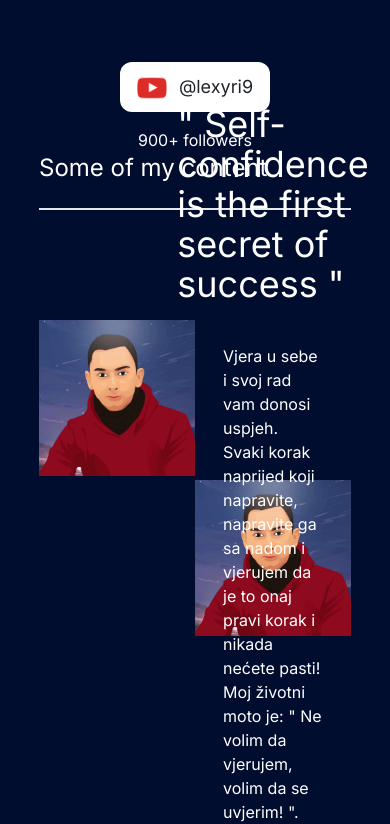
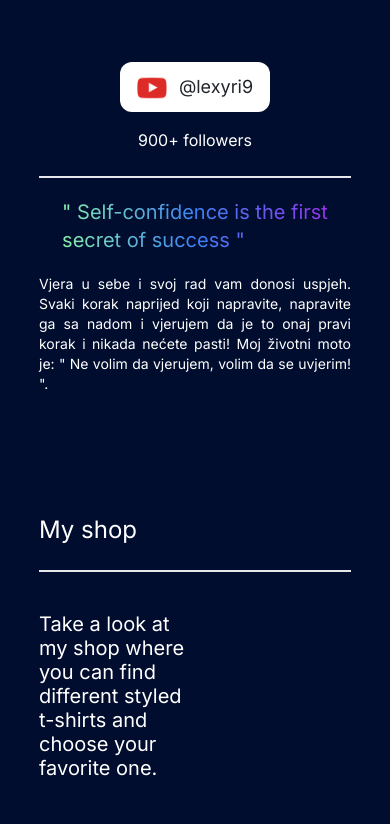
Before and after one commit to DenisKantic/Lexyri9_portfolio_NextJS, a Next.js app: page / in a window 390 px wide. Shown: the part 3305-4129 px from the top of the page. Built offline with nearby package versions, Linux system fonts and the light colour scheme.

Commit message:
content.jsx responsive finished

```diff
--- a/app/components/Content.jsx
+++ b/app/components/Content.jsx
@@ -2,39 +2,31 @@
 
 export default function Content(){
     return (
-        <div className="w-[80%] mx-auto h-[80vh]">
-            <h1 className="text-white text-2xl">Some of my content</h1>
+        <div className="w-[80%] mx-auto h-[40vh]">
             <div className="mt-4 border-t-2  w-full"></div>
 
-            <div className="flex justify-center items-center">
 
-            <div className="w-[50%] flex flex-row h-[60vh]"> {/* picture left side */}
-                   <Image src="/images/leo2.jpg" alt="leo_picture" width={150} height={150}
-                   className='object-contain mx-auto h-[35vh] w-full mt-10' />
-                   <Image src="/images/leo2.jpg" alt="leo_picture" width={150} height={150}
-                   className='object-contain mx-auto h-[35vh] w-full mt-[200px]' />
-
-                </div>
-
-
-                <div className="w-[50%] h-[50vh] flex justify-center flex-col"> {/*right side text */}
-                    <div className="mx-auto flex flex-col justify-center items-center w-[80%]">
-                        <h1 className="text-4xl text-white ">
+            <div className="flex w-full items-center
+                            xxs:flex-col xxs:justify-center md:justify-between xxs:h-auto xxs:mt-5
+                            md:flex-row md:h-[30vh]">
+            <h1 className="text-4xl
+                    bg-clip-text text-transparent
+                    bg-gradient-to-r from-green-300 via-blue-500 to-purple-600
+                    xxs:text-xl
+                    md:text-4xl">
                             " Self-confidence is the first <br /> secret of success "
                         </h1>
 
-                        <div className='text-white w-[80%] mt-10 '>
+                        <div className='text-white
+                        xxs:text-sm xxs:mt-5 xxs:text-justify xxs:w-full
+                        md:w-[60%] md:mt-[200px] md:text-xl'>
                         Vjera u sebe i svoj rad vam donosi uspjeh. Svaki korak naprijed
                          koji napravite, napravite ga sa nadom i vjerujem da je to onaj pravi
                           korak i nikada nećete pasti! Moj životni moto je: " Ne volim da
                           vjerujem, volim da se uvjerim! ".
                         </div>
+                        </div>
 
-                    </div>
-                </div>
-
-
-            </div>
         </div>
     )
 }
--- a/app/layout.js
+++ b/app/layout.js
@@ -7,7 +7,8 @@
 
 export const metadata = {
   title: 'LEXYRI9',
-  description: 'Your favorite tiktoker!'
+  description: 'Your favorite tiktoker!',
+  metadataBase: new URL('http://localhost:3000')
 }
 
 export default function RootLayout({ children }) {
```
